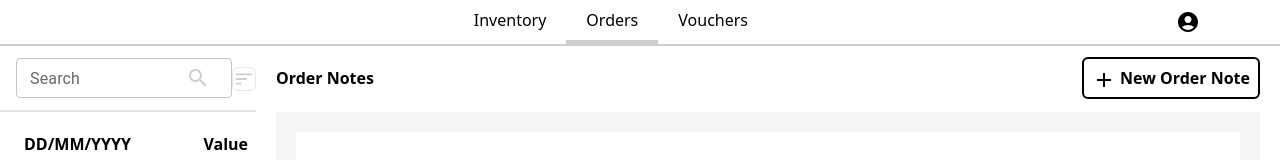
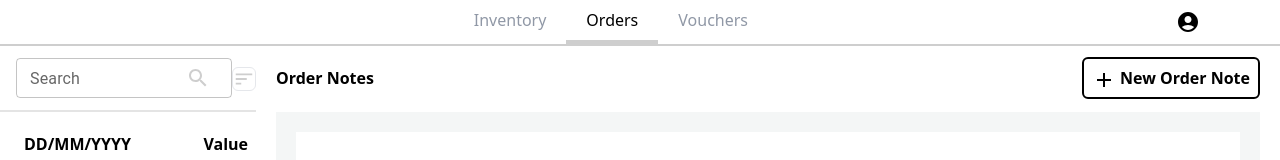
Before and after one commit to MapieMamunhe/siglonet-web-test-page, a Next.js app: page /orders/list in a window 1280 px wide. Shown: the top 160 px of the page. Built offline with nearby package versions, Linux system fonts and the light colour scheme.

Commit message:
Add styles
Add hover to new order note
Add style to inactive links on header

```diff
--- a/src/pages/orders/NavLinksComponent.tsx
+++ b/src/pages/orders/NavLinksComponent.tsx
@@ -12,7 +12,7 @@ export function NavLinksComponent(props: props) {
               <li
                 className={
                   "px-5 py-2 border-[#CECECE]" +
-                  (page.active ? " border-b-4" : "")
+                  (page.active ? " border-b-4 " : " text-[#9098A6]")
                 }
               >
                 {page.name}
--- a/src/pages/orders/list.tsx
+++ b/src/pages/orders/list.tsx
@@ -105,7 +105,7 @@ const OrdersList: React.FC = () => {
           <section className="font-bold flex justify-between py-5 ">
             <p className="">Order Notes</p>
             <Link href="/">
-              <span className="border-2 border-black rounded-md p-2">
+              <span className="border-2 border-black rounded-md p-2 hover:bg-[#37404F] hover:text-white">
                 <Add /> New Order Note
               </span>
             </Link>
```
